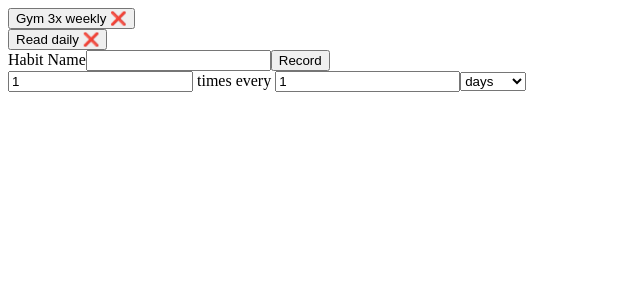
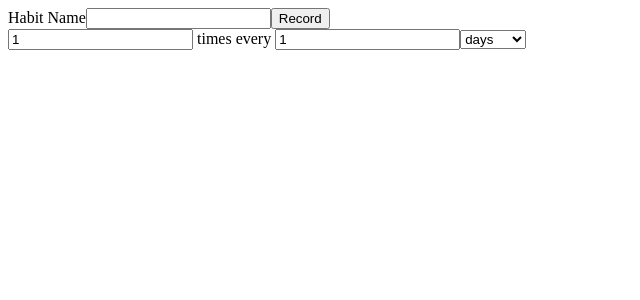
Before and after one commit to mikimandoki/turnip, a React (Vite) app: page / in a window 1280 px wide. Shown: the top 300 px of the page, without its empty margins (0-640 px from the left). Built offline with nearby package versions, Linux system fonts and the light colour scheme.

Commit message:
implement localStorage

```diff
--- a/src/App.tsx
+++ b/src/App.tsx
@@ -3,36 +3,25 @@ import { useState } from 'react';
 import type { Frequency, Habit } from './types';
 
 import AddHabitForm from './AddHabitForm';
-
-const DUMMY_HABITS: Habit[] = [
-  {
-    id: '1',
-    name: 'Gym',
-    frequency: { times: 3, periodLength: 1, periodUnit: 'week' },
-    createdAt: '2026-03-19',
-  },
-  {
-    id: '2',
-    name: 'Read',
-    frequency: { times: 1, periodLength: 1, periodUnit: 'day' },
-    createdAt: '2026-03-19',
-  },
-];
+import { loadFromStorage, saveToStorage } from './localStorage';
 
 function describeFrequency(frequency: Frequency) {
-  const unit = frequency.periodLength === 1 ? frequency.periodUnit : `${frequency.periodLength} ${frequency.periodUnit}s`
-  const times = frequency.times === 1 ? '' : `${frequency.times}x `
+  const unit =
+    frequency.periodLength === 1
+      ? frequency.periodUnit
+      : `${frequency.periodLength} ${frequency.periodUnit}s`;
+  const times = frequency.times === 1 ? '' : `${frequency.times}x `;
   if (frequency.periodLength === 1) {
     switch (frequency.periodUnit) {
       case 'day':
-        return `${times}daily`
+        return `${times}daily`;
       case 'month':
-        return `${times}monthly`
+        return `${times}monthly`;
       case 'week':
-        return `${times}weekly`
-    };
+        return `${times}weekly`;
+    }
   } else {
-    return `${times}every ${unit}`
+    return `${times}every ${unit}`;
   }
 }
 
@@ -57,13 +46,19 @@ function HabitSquare({
 }
 
 export default function App() {
-  const [completions, setCompletions] = useState<Record<string, boolean>>({});
-  const [habits, setHabits] = useState<Habit[]>(DUMMY_HABITS);
+  const [completions, setCompletions] = useState<Record<string, boolean>>(() =>
+    loadFromStorage('completions', {})
+  );
+  const [habits, setHabits] = useState<Habit[]>(() => loadFromStorage('habits', []));
   function toggleCompletion(habitId: string) {
-    setCompletions({ ...completions, [habitId]: !completions[habitId] });
+    const updated = { ...completions, [habitId]: !completions[habitId] };
+    setCompletions(updated);
+    saveToStorage('completions', updated);
   }
   function addHabit(newHabit: Habit) {
-    setHabits([...habits, newHabit]);
+    const updated = [...habits, newHabit];
+    setHabits(updated);
+    saveToStorage('habits', updated);
   }
   return (
     <>
--- /dev/null
+++ b/src/localStorage.ts
@@ -0,0 +1,9 @@
+export function loadFromStorage<T>(key: string, fallback: T): T {
+  const stored = localStorage.getItem(key);
+  if (stored) return JSON.parse(stored) as T;
+  return fallback;
+}
+
+export function saveToStorage<T>(key: string, data: T): void {
+  localStorage.setItem(key, JSON.stringify(data));
+}
```
Also changed, not shown: src/AddHabitForm.tsx (+14 -10 lines).
